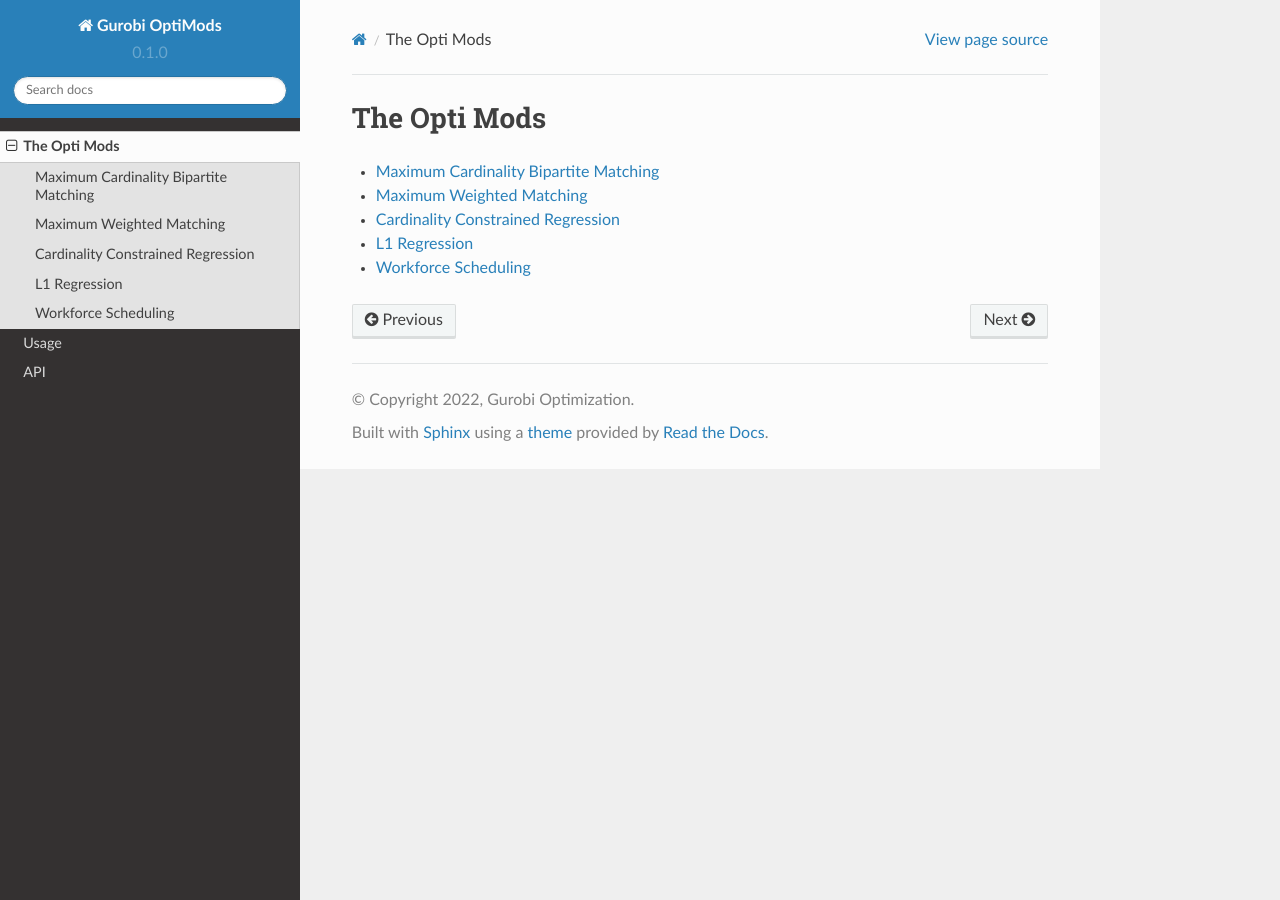
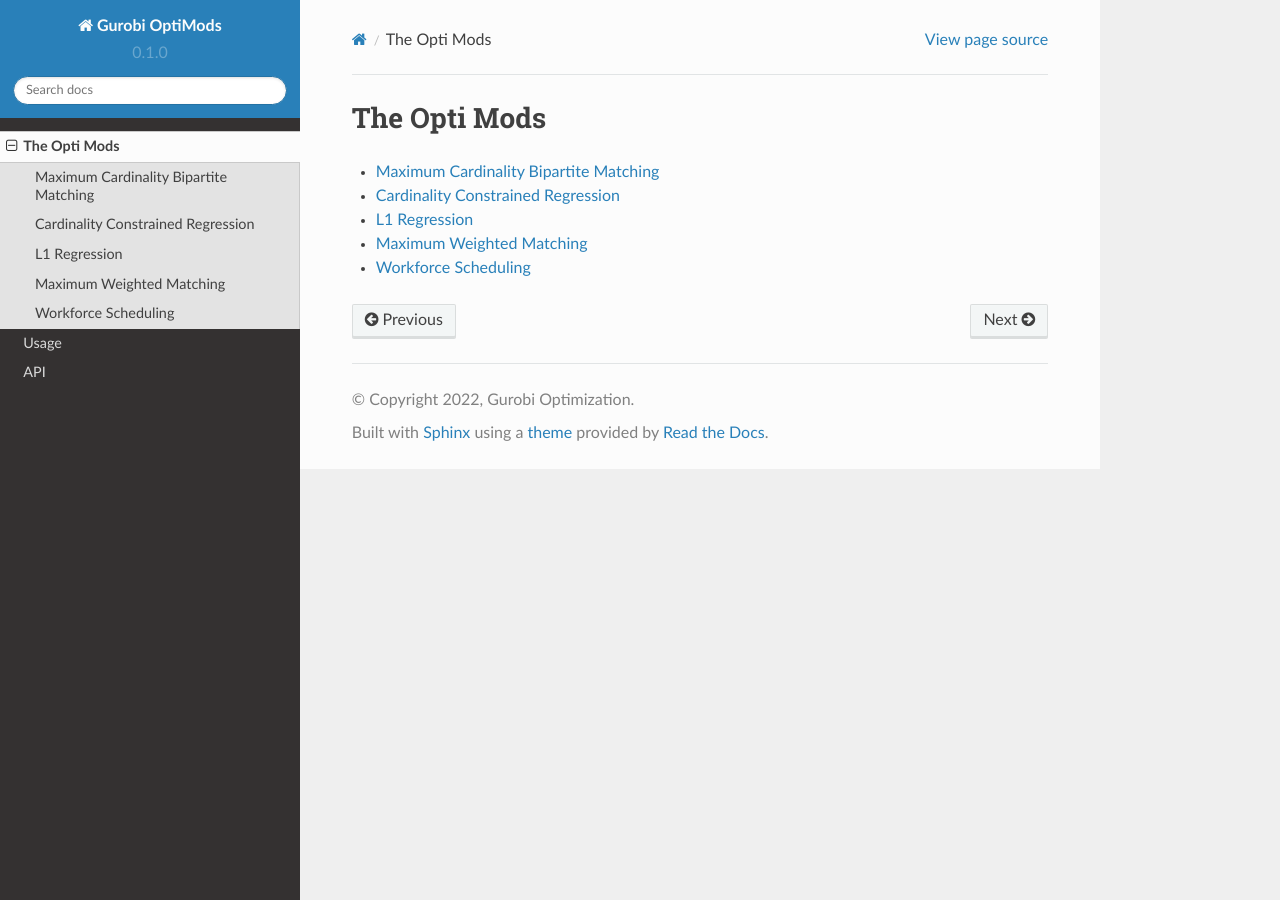
Before and after one commit to Gurobi/gurobi-optimods, a Sphinx documentation site: the page built from docs/source/mods/index.rst, in a window 1280 px wide. Built offline with Sphinx 7.4.7 and the Read the Docs theme 2.0.0, drawn with Linux system fonts in a browser that asks for light colours.

```diff
--- a/docs/source/mods/index.rst
+++ b/docs/source/mods/index.rst
@@ -5,7 +5,7 @@ The Opti Mods
    :maxdepth: 1
 
    bipartite-matching
-   weighted-matching
    card-regression
    l1-regression
+   weighted-matching
    workforce
```
Also changed, not shown: CONTRIBUTING.md (+1 -1 lines).
